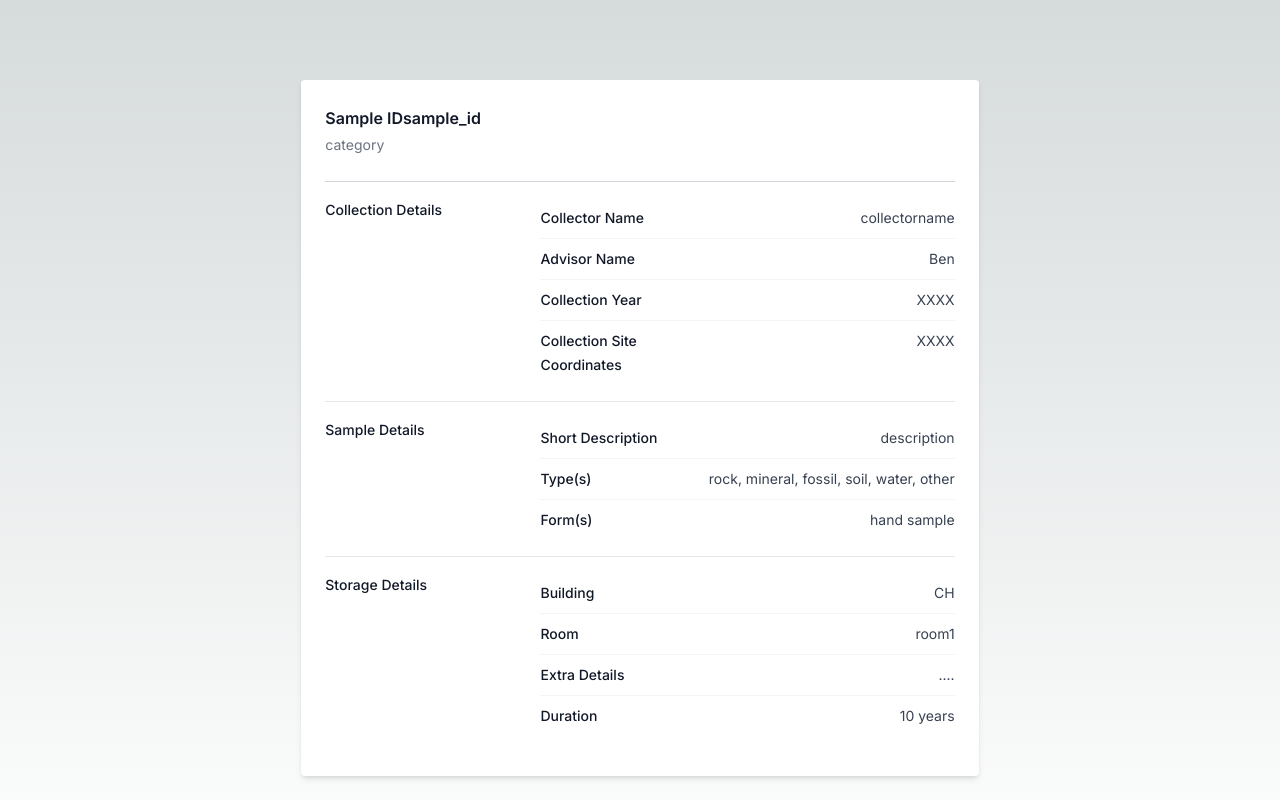
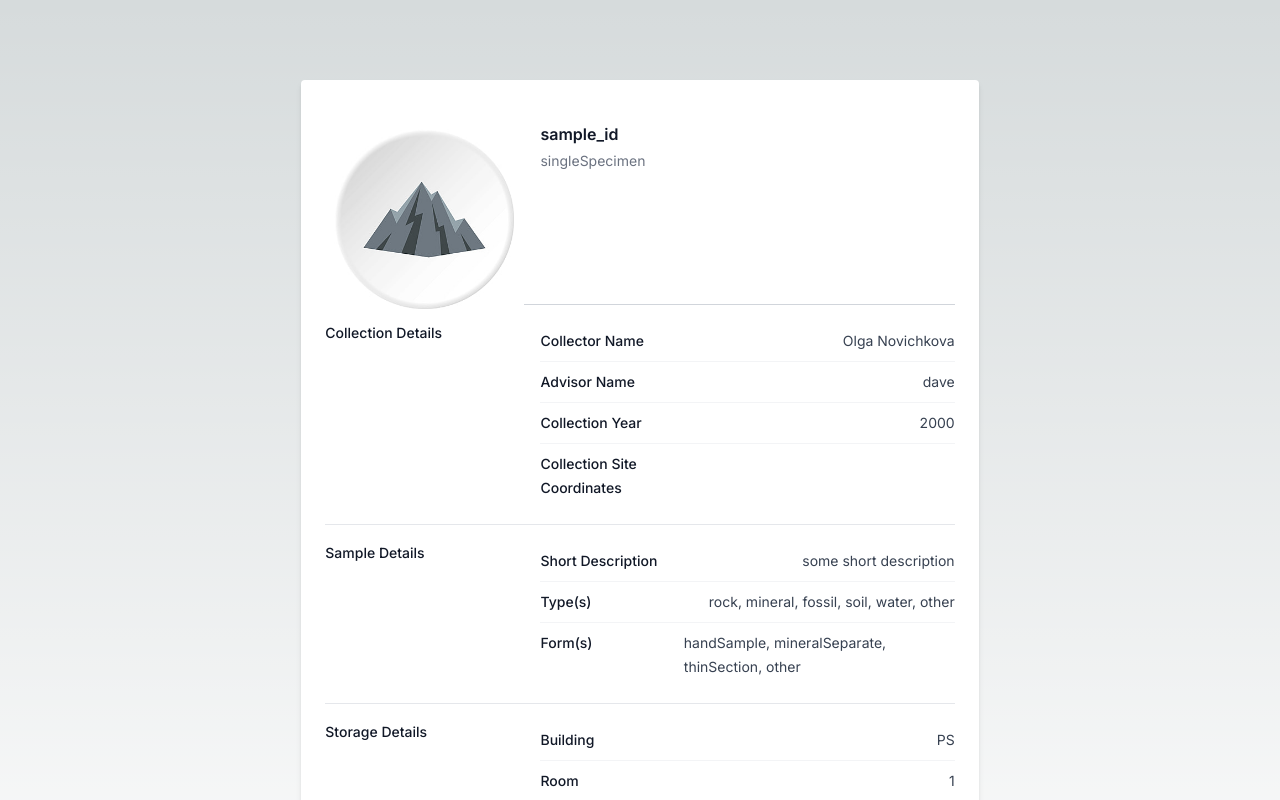
Before and after one commit to psnovichkov/Geology, a Next.js app: page /search/sampleDetail in a window 1280 px wide. Shown: the top 800 px of the page. Built offline with nearby package versions, Linux system fonts and the light colour scheme.

Commit message:
small change that i reversed back

```diff
--- a/src/app/search/sampleDetail/page.tsx
+++ b/src/app/search/sampleDetail/page.tsx
@@ -2,6 +2,7 @@
 import { Sample } from "@/services/api";
 import { useEffect, useState } from "react";
 import sampleDetail from "../../../mock/sampleDetail.json";
+import Image from "next/image";
 
 export default function SampleDetail() {
   const [sample, setSample] = useState<Sample>();
@@ -21,17 +22,29 @@ export default function SampleDetail() {
           <div className="col-start-0 col-span-12 md:col-start-1 md:col-span-6 lg:col-start-2 lg:col-span-4">
             <div className="card hover:shadow-lg">
               <div className="card-body">
-                <div>
-                  <div className="px-4 sm:px-0">
+                <div className="px-4 py-4 sm:grid sm:grid-cols-3 sm:gap-4 sm:px-0">
+                  <div className="justify-self-center">
+                    <div className="h-36">
+                      <Image
+                        className="object-cover w-full "
+                        src="/sample_image.jpg"
+                        alt=""
+                        width={72}
+                        height={72}
+                      />
+                    </div>
+                  </div>
+                  <div className="col-span-2">
                     <h3 className="text-base font-semibold leading-7 text-gray-900">
-                      Sample ID
                       {sample.sampleId}
                     </h3>
                     <span className="mt-1 max-w-2xl text-sm leading-6 text-gray-500">
-                      category
-                      {/* {sample.category} */}
+                      {sample.category}
                     </span>
                   </div>
+                </div>
+                <div className="">
+                  <div className="px-4 sm:px-0"></div>
                   <div className="mt-6 border-t border-gray-300">
                     <dl className="divide-y divide-gray-200">
                       <div className="px-4 py-4 sm:grid sm:grid-cols-3 sm:gap-4 sm:px-0">
@@ -44,7 +57,7 @@ export default function SampleDetail() {
                               Collector Name
                             </div>
                             <div className="mt-1 text-sm justify-self-end leading-6 text-gray-700 sm:col-span-2 sm:mt-0">
-                              collectorname
+                              {sample.collectorName}
                             </div>
                           </div>
 
@@ -53,7 +66,7 @@ export default function SampleDetail() {
                               Advisor Name
                             </div>
                             <div className="mt-1 text-sm justify-self-end leading-6 text-gray-700 sm:col-span-2 sm:mt-0">
-                              Ben
+                              {sample.advisorName}
                             </div>
                           </div>
 
@@ -62,15 +75,18 @@ export default function SampleDetail() {
                               Collection Year
                             </div>
                             <div className="mt-1 text-sm justify-self-end leading-6 text-gray-700 sm:col-span-2 sm:mt-0">
-                              XXXX
+                              {sample.collectionYear}
                             </div>
                           </div>
                           <div className="px-2 py-2 sm:grid sm:grid-cols-3 sm:gap-4 sm:px-0">
                             <div className="text-sm font-medium leading-6 text-gray-900">
                               Collection Site Coordinates
+                              {sample.locationRectangleBounds
+                                ? "rectangle"
+                                : ""}
                             </div>
                             <div className="mt-1 text-sm justify-self-end leading-6 text-gray-700 sm:col-span-2 sm:mt-0">
-                              XXXX
+                              {/** figure out how to display the coordinates based on the type of coordinates */}
                             </div>
                           </div>
                         </div>
@@ -85,7 +101,7 @@ export default function SampleDetail() {
                               Short Description
                             </div>
                             <div className="mt-1 text-sm justify-self-end leading-6 text-gray-700 sm:col-span-2 sm:mt-0">
-                              description
+                              {sample.shortDescription}
                             </div>
                           </div>
 
@@ -103,7 +119,7 @@ export default function SampleDetail() {
                               Form(s)
                             </div>
                             <div className="mt-1 text-sm justify-self-end leading-6 text-gray-700 sm:col-span-2 sm:mt-0">
-                              hand sample
+                              {sample.sampleForm?.join(", ")}
                             </div>
                           </div>
                         </div>
@@ -118,7 +134,7 @@ export default function SampleDetail() {
                               Building
                             </div>
                             <div className="mt-1 text-sm justify-self-end leading-6 text-gray-700 sm:col-span-2 sm:mt-0">
-                              CH
+                              {sample.storageBuilding}
                             </div>
                           </div>
                           <div className="px-2 py-2 sm:grid sm:grid-cols-3 sm:gap-4 sm:px-0">
@@ -126,7 +142,7 @@ export default function SampleDetail() {
                               Room
                             </div>
                             <div className="mt-1 text-sm justify-self-end leading-6 text-gray-700 sm:col-span-2 sm:mt-0">
-                              room1
+                              {sample.storageRoom}
                             </div>
                           </div>
                           <div className="px-2 py-2 sm:grid sm:grid-cols-3 sm:gap-4 sm:px-0">
@@ -134,7 +150,7 @@ export default function SampleDetail() {
                               Extra Details
                             </div>
                             <div className="mt-1 text-sm justify-self-end leading-6 text-gray-700 sm:col-span-2 sm:mt-0">
-                              ....
+                              {sample.storageDetails}
                             </div>
                           </div>
                           <div className="px-2 py-2 sm:grid sm:grid-cols-3 sm:gap-4 sm:px-0">
@@ -142,7 +158,7 @@ export default function SampleDetail() {
                               Duration
                             </div>
                             <div className="mt-1 text-sm justify-self-end leading-6 text-gray-700 sm:col-span-2 sm:mt-0">
-                              10 years
+                              {sample.storageDuration}
                             </div>
                           </div>
                         </div>
--- a/src/components/samplecard/samplecard.component.tsx
+++ b/src/components/samplecard/samplecard.component.tsx
@@ -24,7 +24,10 @@ export default function samplecard(sample: Sample) {
   //   }
   // }
   return (
-    <Link href="/search/sampleDetail" className="cursor-pointer ">
+    <Link
+      href={`/search/sampleDetail/${sample.sampleId}`}
+      className="cursor-pointer "
+    >
       <div className="bg-white border border-gray-200 rounded-lg shadow  hover:bg-gray-100 dark:border-gray-700 dark:bg-gray-800 dark:hover:bg-gray-700">
         <div className="flex items-stretch">
           <div className="basis-full">
--- a/src/mock/sampleDetail.json
+++ b/src/mock/sampleDetail.json
@@ -18,5 +18,8 @@
   "storageBuilding": "PS",
   "storageRoom": "1",
   "storageDetails": "Secret room nobody should go to",
-  "storageDuration": 3
+  "storageDuration": 3,
+  "locationRectangleBounds": null,
+  "locationMarkerlat": null,
+  "locationMarkerlng": null
 }
--- a/tailwind.config.ts
+++ b/tailwind.config.ts
@@ -15,14 +15,14 @@ const config: Config = {
       },
       colors: {
         primary: "#bc6c25",
-        secondary:  {
+        secondary: {
           100: "#dda15e",
-          200: "#bd7828"
-        }
+          200: "#bd7828",
+        },
       },
       fontFamily: {
-        body: ['Nunito']
-      }
+        body: ["Nunito"],
+      },
     },
   },
   plugins: [],
```
Also changed, not shown: src/app/globals.css (+6 -7 lines).
